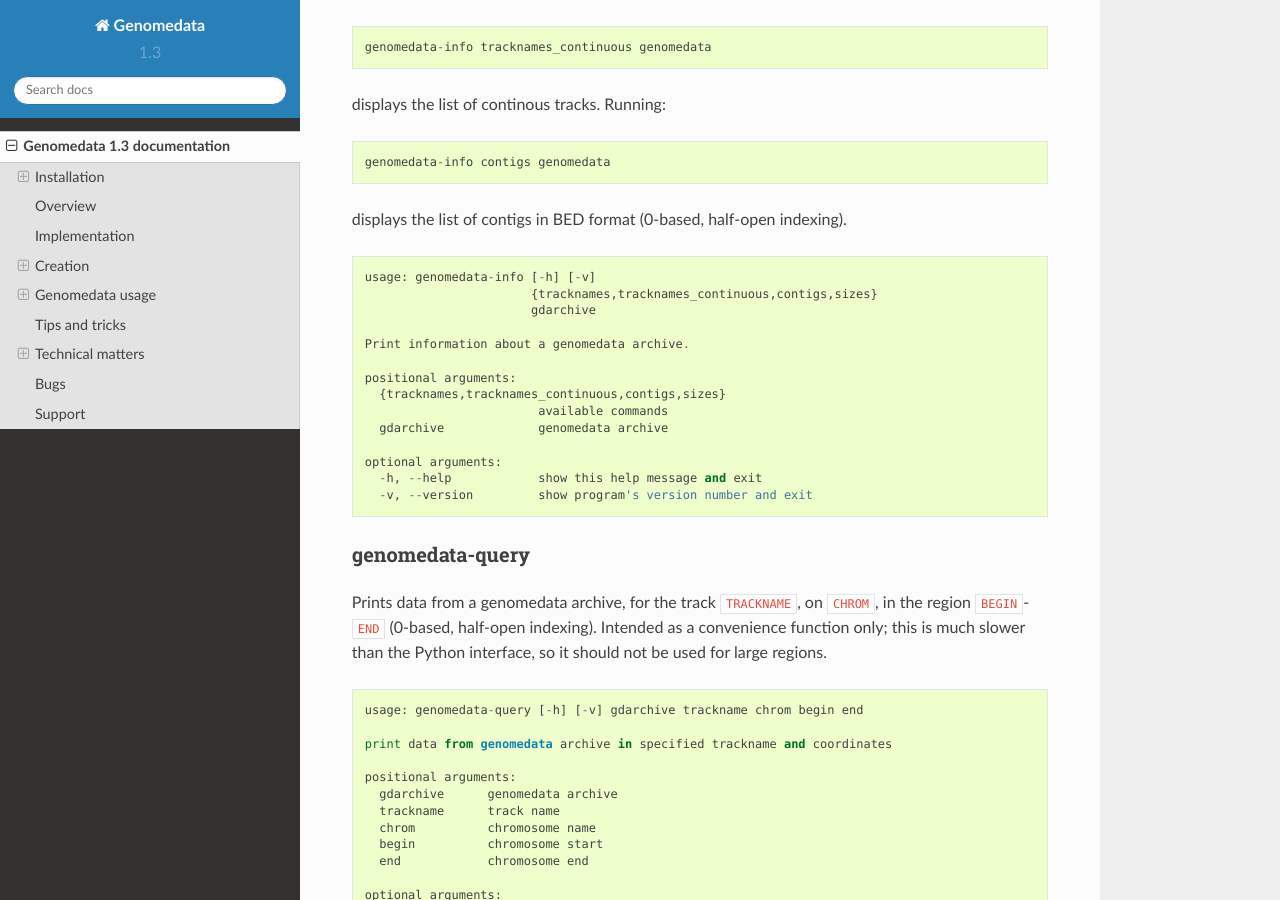
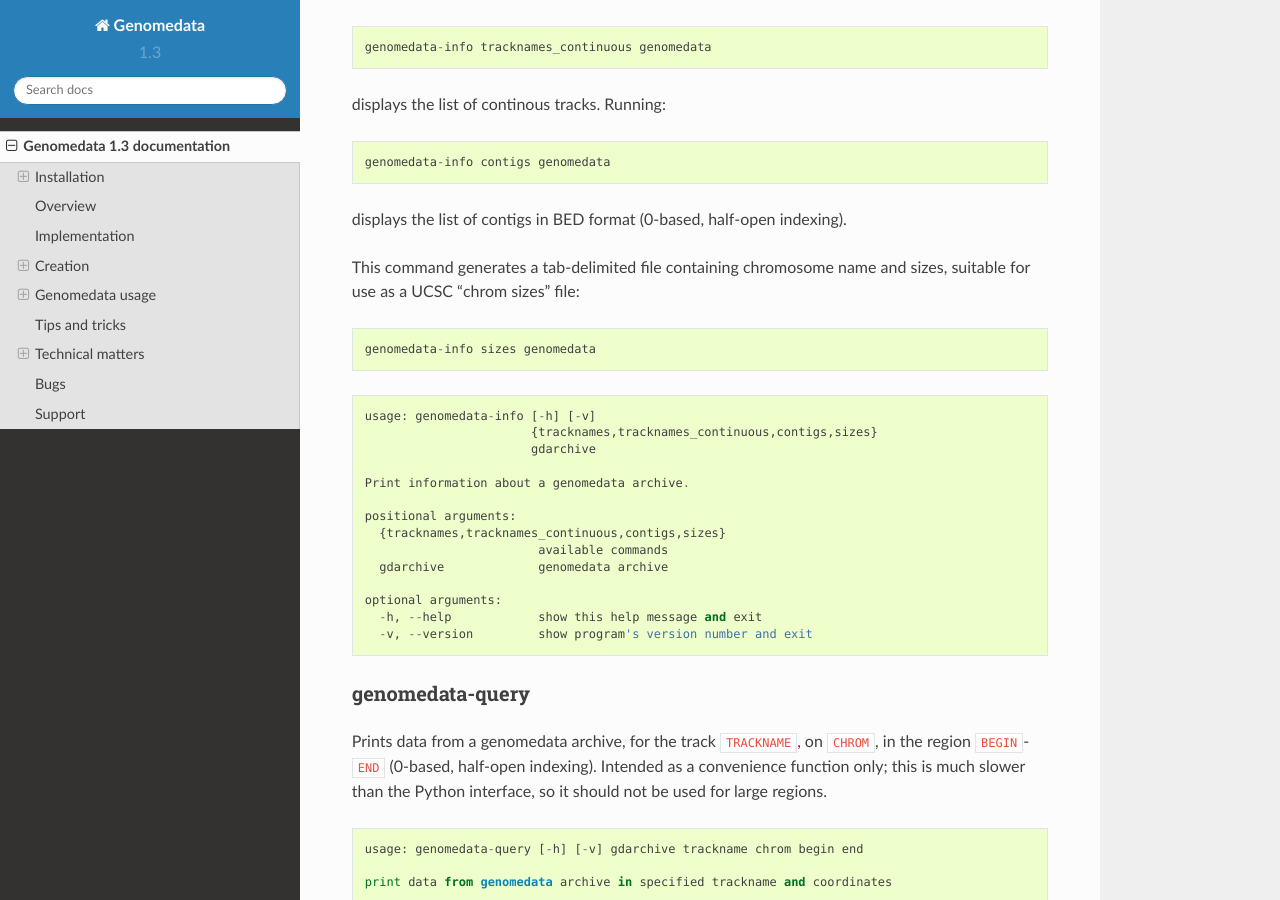
Before and after one commit to hoffmangroup/genomedata, a Sphinx documentation site: the page built from doc/genomedata.rst, in a window 1280 px wide and 900 px high, scrolled down 12414 px. Built offline with Sphinx 7.4.7 and the Read the Docs theme 2.0.0, drawn with Linux system fonts in a browser that asks for light colours.

Commit message:
changeset to add `sizes` command to `genomedata-info`

```diff
--- a/doc/genomedata.rst
+++ b/doc/genomedata.rst
@@ -631,6 +631,11 @@ displays the list of continous tracks. Running::
 displays the list of contigs in BED format (0-based, half-open
 indexing).
 
+This command generates a tab-delimited file containing chromosome name and
+sizes, suitable for use as a UCSC "chrom sizes" file::
+
+   genomedata-info sizes genomedata
+
 ::
 
     usage: genomedata-info [-h] [-v]
```
Also changed, not shown: 1 other file.
